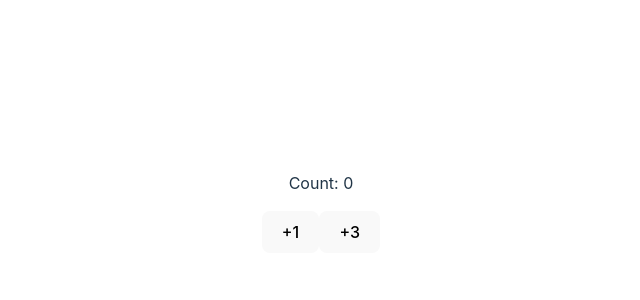
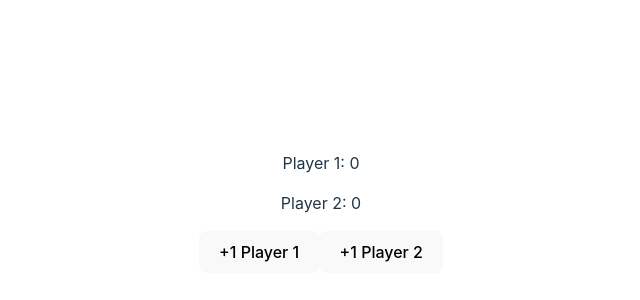
Before and after one commit to Tally2014/React-state-demo, a React (Vite) app: page / in a window 1280 px wide. Shown: the part 196-496 px from the top of the page, without its empty margins (319-959 px from the left). Built offline with nearby package versions, Linux system fonts and the light colour scheme.

Commit message:
642. Working With Objects In State

```diff
--- a/src/App.jsx
+++ b/src/App.jsx
@@ -1,11 +1,12 @@
 import './App.css'
 import Counter from './Counter'
+import Scorekeeper from './Scorekeeper'
 
 function App() {
-
   return (
     <>
-     <Counter/>
+     {/*<Counter/>*/}
+      <Scorekeeper/>
     </>
   )
 }
--- /dev/null
+++ b/src/Scorekeeper.jsx
@@ -0,0 +1,24 @@
+import {useState} from 'react';
+
+export default function Scorekeeper() {
+  const [scores, setScores] = useState({p1score:0, p2score: 0});
+  function increaseP1Score(){
+      //const newScore = {...scores, p1score: scores.p1score + 1}
+      setScores((oldScores) =>{
+          return {...oldScores, p1score: oldScores.p1score + 1}
+      });
+  }
+  function increaseP2Score(){
+    setScores((oldScores) =>{
+        return {...oldScores, p2score: oldScores.p2score + 1}
+    });
+}
+  return (
+    <div>
+        <p>Player 1: {scores.p1score}</p>
+        <p>Player 2: {scores.p2score}</p>
+        <button onClick={increaseP1Score} >+1 Player 1</button>
+        <button onClick={increaseP2Score} >+1 Player 2</button>
+    </div>
+  )
+}
```
